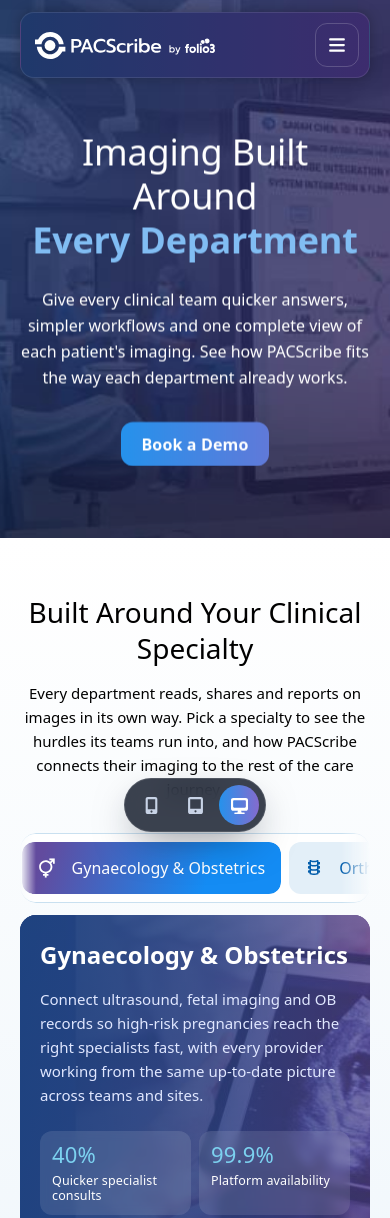
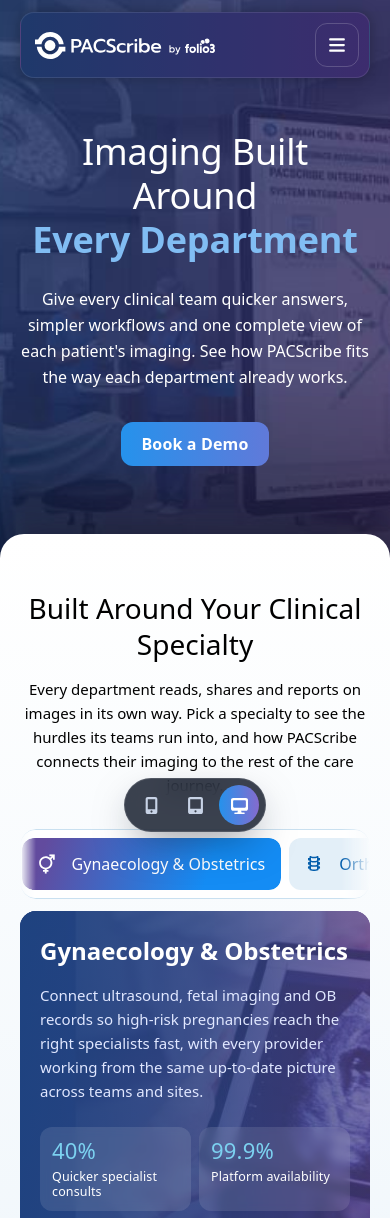
Before and after one commit to waqarsk84/PACScribe, a plain HTML site: page index.html in a window 390 px wide. Shown: the top 1218 px of the page. Drawn offline with Linux system fonts and the light colour scheme.

Commit message:
Pin header and hero on mobile; content slides over
Below 768px the hero is position: sticky, and the specialty section and
footer scroll up over it as a rounded sheet with a soft top shadow. While
pinned, the hero copy eases back and the background gently scales instead
of the desktop parallax. Tablet and desktop scrolling are unchanged.

Co-Authored-By: Claude Opus 5.5 <noreply@anthropic.com>
Claude-Session: https://claude.ai/code/session_01GQeEz49u1q7Bt3wWZyv9FT

```diff
--- a/css/styles.css
+++ b/css/styles.css
@@ -464,7 +464,13 @@ ul { padding: 0; list-style: none; }
   .logo img { width: 180px; height: 27px; }
   .header-actions .btn--grad { display: none; }
 
-  .hero { min-height: 0; padding: 130px 0 72px; }
+  /* Mobile: header + hero stay pinned; the rest of the page slides up over them */
+  .hero { position: sticky; top: 0; z-index: 0; min-height: 0; padding: 130px 0 96px; }
+  .specialty, .site-footer { position: relative; z-index: 1; }
+  .specialty {
+    margin-top: -28px; border-radius: 24px 24px 0 0;
+    box-shadow: 0 -14px 36px -10px rgba(16, 24, 40, .35);
+  }
   .hero__bg { background-image: url("../assets/img/hero-bg-sm.jpg"); background-position: 60% center; }
   .hero__title { font-size: 36px; line-height: 44px; }
   .hero__lead { font-size: 16px; line-height: 26px; }
--- a/js/main.js
+++ b/js/main.js
@@ -267,6 +267,7 @@
   var heroBg = document.querySelector('.hero__bg');
   var heroInner = document.querySelector('.hero__inner');
   var hero = document.querySelector('.hero');
+  var stickyHero = window.matchMedia('(max-width: 767px)');
   var ticking = false;
   function onScroll() {
     var y = window.scrollY || window.pageYOffset;
@@ -275,7 +276,13 @@
     if (progress) progress.style.transform = 'scaleX(' + (max > 0 ? Math.min(1, y / max) : 0) + ')';
     if (!reduceMotion && hero) {
       var h = hero.offsetHeight;
-      if (y < h) {
+      if (stickyHero.matches) {
+        // pinned hero (mobile): no parallax; ease the copy back as content covers it
+        var q = Math.min(1, y / h);
+        heroBg.style.transform = 'scale(' + (1 + q * 0.06).toFixed(3) + ')';
+        heroInner.style.transform = 'translate3d(0,' + (-q * 24).toFixed(1) + 'px,0) scale(' + (1 - q * 0.05).toFixed(3) + ')';
+        heroInner.style.opacity = String(1 - Math.min(0.7, q * 0.9));
+      } else if (y < h) {
         heroBg.style.transform = 'translate3d(0,' + (y * 0.18).toFixed(1) + 'px,0)';
         var p = y / h;
         heroInner.style.transform = 'translate3d(0,' + (y * 0.08).toFixed(1) + 'px,0)';
@@ -285,6 +292,7 @@
     ticking = false;
   }
   window.addEventListener('scroll', function () { if (!ticking) { ticking = true; requestAnimationFrame(onScroll); } }, { passive: true });
+  window.addEventListener('resize', onScroll);
   onScroll();
 
   /* ------------------------------------------------------------------ Newsletter (preview only – nothing is sent) */
```
Also changed, not shown: 1 other file.
